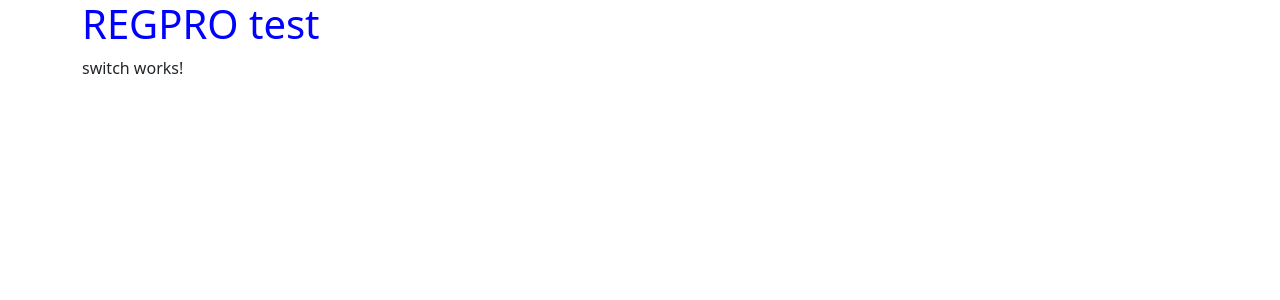
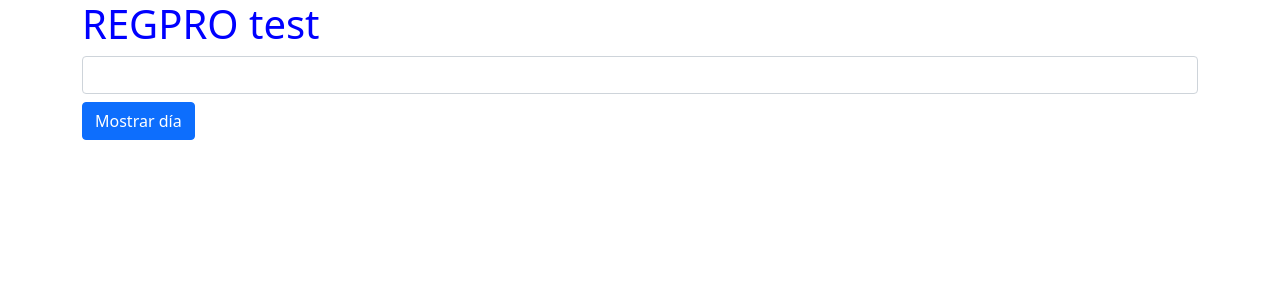
Before and after one commit to JoseClaure/A15curso, an Angular app: page / in a window 1280 px wide. Shown: the top 300 px of the page. Built offline with nearby package versions, Linux system fonts and the light colour scheme.

Commit message:
directiva ngSwitch lista

```diff
--- a/src/app/switch/switch.component.html
+++ b/src/app/switch/switch.component.html
@@ -1 +1,14 @@
-<p>switch works!</p>
+<input type="text" class="form-control" #newDay>
+<button class="btn btn-primary mt-2 mb-4" (click)="dia = newDay.value">
+    Mostrar día
+</button>
+<div [ngSwitch]="dia" *ngIf="dia">
+    <span *ngSwitchCase="'1'"> Lunes </span>
+    <span *ngSwitchCase="'2'"> Martes </span>
+    <span *ngSwitchCase="'3'"> Miercoles </span>
+    <span *ngSwitchCase="'4'"> Jueves </span>
+    <span *ngSwitchCase="'5'"> Viernes </span>
+    <span *ngSwitchCase="'6'"> Sabado </span>
+    <span *ngSwitchCase="'7'"> Domingo </span>
+    <span *ngSwitchDefault> Número no valido </span>
+</div>
--- a/src/app/switch/switch.component.ts
+++ b/src/app/switch/switch.component.ts
@@ -7,4 +7,8 @@
 })
 export class SwitchComponent {
 
+  dia?:string;
+  //el simbolo de interrogacion me evita tener que definir un valor por defecto
+
+
 }
```
